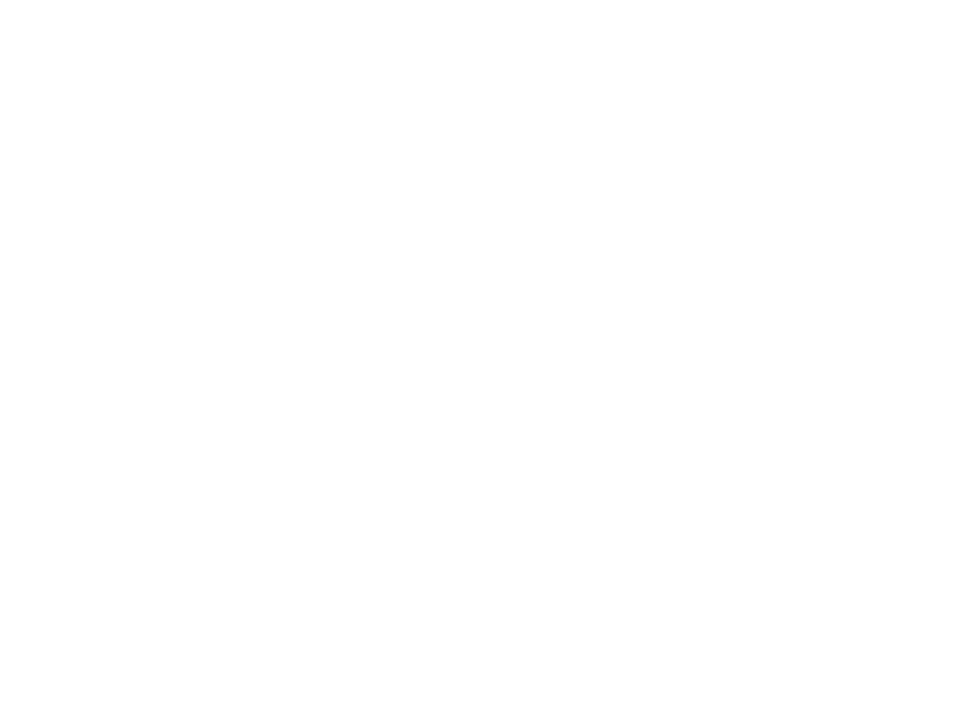
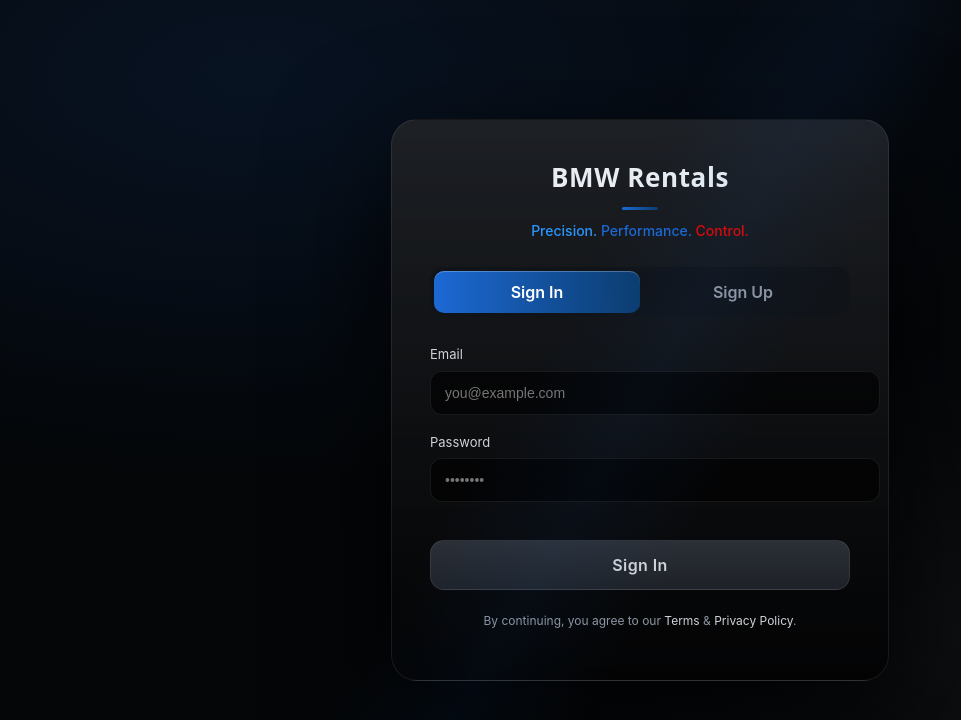
Before and after one commit to Rakanmaj/bmw-rental-client, a React (Vite) app: page /auth in a window 1280 px wide. Before the commit this address had no page. Shown: the top 720 px of the page, without its empty margins (0-961 px from the left). Built offline with nearby package versions, Linux system fonts and the light colour scheme.

Commit message:
Add authentication flow UI and route guards

```diff
--- a/src/App.jsx
+++ b/src/App.jsx
@@ -12,6 +12,8 @@
 import About from "./components/About";
 import Reservations from "./components/Reservations";
 import Admin from "./components/Admin";
+import Auth from "./components/Auth";
+import RequireAuth from "./components/RequireAuth";
 
 function App() {
   const [selectedCar, setSelectedCar] = useState(null);
@@ -97,6 +99,11 @@
     setSelectedCar(car);
   };
 
+  const handleLogin = (userData) => {
+    setUserDetails(userData);
+    localStorage.setItem("user", JSON.stringify(userData));
+  };
+
   const handleLogout = () => {
     localStorage.removeItem("user");
     setUserDetails({
@@ -139,9 +146,7 @@
   const handleUpdateReservationStatus = (id, status, note) => {
     setAdminReservations((prev) =>
       prev.map((r) =>
-        r.reservation_id === id
-          ? { ...r, status, admin_note: note }
-          : r
+        r.reservation_id === id ? { ...r, status, admin_note: note } : r
       )
     );
   };
@@ -149,6 +154,8 @@
   return (
     <BrowserRouter>
       <Routes>
+        <Route path="/auth" element={<Auth onLogin={handleLogin} />} />
+
         <Route
           path="/"
           element={
@@ -176,41 +183,48 @@
         <Route
           path="/reserve/:carId"
           element={
+            <RequireAuth>
               <Reservation
                 selectedCar={selectedCar}
                 datesData={datesData}
                 onSaveDates={setDatesData}
               />
+            </RequireAuth>
           }
         />
 
         <Route
           path="/details"
           element={
+            <RequireAuth>
               <Details
                 selectedCar={selectedCar}
                 datesData={datesData}
                 userData={userDetails}
                 onSaveUserDetails={setUserDetails}
               />
+            </RequireAuth>
           }
         />
 
         <Route
           path="/confirm"
           element={
+            <RequireAuth>
               <Confirm
                 selectedCar={selectedCar}
                 datesData={datesData}
                 userDetails={userDetails}
                 onCreateReservation={handleCreateReservation}
               />
+            </RequireAuth>
           }
         />
 
         <Route
           path="/reservations"
           element={
+            <RequireAuth>
               <>
                 <Navbar user={userDetails} onLogout={handleLogout} />
                 <Reservations
@@ -219,6 +233,7 @@
                 />
                 <Footer />
               </>
+            </RequireAuth>
           }
         />
 
@@ -236,6 +251,7 @@
         <Route
           path="/admin"
           element={
+            <RequireAuth>
               <>
                 <Navbar user={userDetails} onLogout={handleLogout} />
                 {userDetails.role === "admin" ? (
@@ -248,6 +264,7 @@
                 )}
                 <Footer />
               </>
+            </RequireAuth>
           }
         />
       </Routes>
--- /dev/null
+++ b/src/components/Auth.jsx
@@ -0,0 +1,139 @@
+import { useState } from "react";
+import axios from "axios";
+import { useNavigate } from "react-router-dom";  // Import useNavigate from react-router-dom
+import "../styles/auth.css";
+
+function Auth({ onLogin }) {
+  const [mode, setMode] = useState("signin");
+  const [email, setEmail] = useState("");
+  const [password, setPassword] = useState("");
+  const [fullName, setFullName] = useState("");
+  const [phone, setPhone] = useState("");
+
+  const navigate = useNavigate();  // Initialize useNavigate hook
+
+  const handleLogin = async (e) => {
+    e.preventDefault();
+    try {
+      const res = await axios.post("http://localhost:3000/api/auth/login", { email, password });
+      // On success, store user data in localStorage
+      localStorage.setItem("user", JSON.stringify(res.data.user));
+      onLogin(res.data.user);  // Call the onLogin function passed from the parent component
+
+      // Redirect to the home page after successful login
+      navigate("/");  // This will redirect the user to the home page
+    } catch (error) {
+      alert(error.response?.data?.message || "Login failed");
+    }
+  };
+
+  const handleSignUp = async (e) => {
+    e.preventDefault();
+    try {
+      const res = await axios.post("http://localhost:3000/api/auth/signup", {
+        full_name: fullName,
+        email,
+        phone,
+        password,
+      });
+      // On success, store user data in localStorage and log in the user
+      localStorage.setItem("user", JSON.stringify(res.data.user));
+      onLogin(res.data.user);  // Automatically log in the user after signup
+
+      // Redirect to the home page after successful sign-up
+      navigate("/");  // This will redirect the user to the home page
+    } catch (error) {
+      alert(error.response?.data?.message || "Sign-up failed");
+    }
+  };
+
+  return (
+    <div className="auth-page">
+      <div className="auth-card">
+        {/* BRAND */}
+        <div className="auth-brand">
+          <h1>BMW Rentals</h1>
+          <p><span id="Blue">Precision. </span><span id="dark-blue">Performance. </span><span id="red">Control. </span></p>
+        </div>
+
+        {/* TOGGLE */}
+        <div className="auth-toggle">
+          <button className={mode === "signin" ? "active" : ""} onClick={() => setMode("signin")}>
+            Sign In
+          </button>
+          <button className={mode === "signup" ? "active" : ""} onClick={() => setMode("signup")}>
+            Sign Up
+          </button>
+        </div>
+
+        {/* FORM */}
+        <form>
+          {mode === "signup" && (
+            <div className="auth-field">
+              <label>Full Name</label>
+              <input
+                type="text"
+                placeholder="John Doe"
+                value={fullName}
+                onChange={(e) => setFullName(e.target.value)}
+              />
+            </div>
+          )}
+
+          <div className="auth-field">
+            <label>Email</label>
+            <input
+              type="email"
+              placeholder="you@example.com"
+              value={email}
+              onChange={(e) => setEmail(e.target.value)}
+            />
+          </div>
+
+          <div className="auth-field">
+            <label>Password</label>
+            <input
+              type="password"
+              placeholder="••••••••"
+              value={password}
+              onChange={(e) => setPassword(e.target.value)}
+            />
+          </div>
+
+          {mode === "signup" && (
+            <div className="auth-field">
+              <label>Confirm Password</label>
+              <input
+                type="password"
+                placeholder="••••••••"
+              />
+            </div>
+          )}
+
+          {mode === "signup" && (
+            <div className="auth-field">
+              <label>Phone</label>
+              <input
+                type="text"
+                placeholder="Your phone number"
+                value={phone}
+                onChange={(e) => setPhone(e.target.value)}
+              />
+            </div>
+          )}
+
+          <button type="submit" className="auth-submit" onClick={mode === "signin" ? handleLogin : handleSignUp}>
+            {mode === "signin" ? "Sign In" : "Create Account"}
+          </button>
+        </form>
+
+        {/* FOOTER */}
+        <p className="auth-footer">
+          By continuing, you agree to our <span>Terms</span> & <span>Privacy Policy</span>.
+        </p>
+      </div>
+    </div>
+  );
+}
+
+export default Auth;
--- /dev/null
+++ b/src/styles/auth.css
@@ -0,0 +1,241 @@
+:root {
+  /* BMW Core */
+  --bmw-blue: #1c69d4;
+  --bmw-dark-blue: #0b3c6d;
+  --bmw-m-red: #e10600;
+
+  /* Neutral Luxury */
+  --bmw-black: #0b0d10;
+  --bmw-charcoal: #14171c;
+  --bmw-graphite: #1c2128;
+  --bmw-steel: #8f96a3;
+  --bmw-silver: #cfd3d8;
+
+  --bmw-border: rgba(255,255,255,0.08);
+}
+
+/* ================================
+   PAGE BASE
+================================ */
+.auth-page {
+  height: 100vh;
+  display: grid;
+  place-items: center;
+  background:
+    radial-gradient(800px 400px at 20% 10%, rgba(28,105,212,0.12), transparent),
+    radial-gradient(600px 300px at 80% 80%, rgba(255,255,255,0.04), transparent),
+    linear-gradient(180deg, #05070a, #030507);
+  color: #e7edf3;
+  overflow: hidden;
+  position: relative;
+  isolation: isolate;
+}
+
+.auth-page::before {
+  content: "";
+  position: absolute;
+  inset: -25%;
+  background:
+    linear-gradient(
+      120deg,
+      transparent 45%,
+      rgba(28,105,212,0.06),
+      transparent 55%
+    );
+  animation: bgMove 45s linear infinite;
+  pointer-events: none;
+}
+
+
+#Blue {
+  color: #2996ff;
+  font-weight: 500;
+}
+
+#dark-blue {
+  color: #1c69d4;
+  font-weight: 500;
+}
+
+#red {
+  color: #e10600;
+  font-weight: 500;
+}
+
+@keyframes bmwFlow {
+  0% { transform: translateX(0); }
+  50% { transform: translateX(-6%); }
+  100% { transform: translateX(0); }
+}
+
+/* ================================
+   CARD
+================================ */
+.auth-card {
+  width: 420px;
+  padding: 38px;
+  border-radius: 26px;
+  background:
+    linear-gradient(180deg, rgba(255,255,255,0.04), rgba(0,0,0,0.75)),
+    linear-gradient(180deg, var(--bmw-charcoal), var(--bmw-black));
+  border: 1px solid var(--bmw-border);
+  box-shadow: 0 40px 120px rgba(0,0,0,0.85);
+  animation: cardEnter 0.6s cubic-bezier(0.22, 1, 0.36, 1);
+}
+
+@keyframes cardEnter {
+  from {
+    opacity: 0;
+    transform: translateY(24px) scale(0.98);
+  }
+  to {
+    opacity: 1;
+    transform: translateY(0) scale(1);
+  }
+}
+
+/* ================================
+   BRAND
+================================ */
+.auth-brand {
+  text-align: center;
+  margin-bottom: 26px;
+}
+
+.auth-brand h1 {
+  font-size: 26px;
+  font-weight: 800;
+  letter-spacing: 0.6px;
+}
+
+.auth-brand h1::after {
+  content: "";
+  display: block;
+  width: 36px;
+  height: 3px;
+  margin: 10px auto 0;
+  background: linear-gradient(
+    90deg,
+    var(--bmw-blue),
+    var(--bmw-dark-blue)
+  );
+  border-radius: 4px;
+}
+
+.auth-brand p {
+  font-size: 14px;
+  color: var(--bmw-steel);
+  margin-top: 10px;
+}
+
+/* ================================
+   TOGGLE (BMW M TOUCH)
+================================ */
+.auth-toggle {
+  display: flex;
+  background: #101318;
+  border-radius: 14px;
+  padding: 4px;
+  margin-bottom: 28px;
+}
+
+.auth-toggle button {
+  flex: 1;
+  border: none;
+  background: transparent;
+  color: var(--bmw-steel);
+  padding: 11px;
+  border-radius: 10px;
+  font-weight: 600;
+  cursor: pointer;
+  transition: all 0.25s ease;
+}
+
+.auth-toggle button.active {
+  background:
+    linear-gradient(
+      90deg,
+      var(--bmw-blue),
+      var(--bmw-dark-blue)
+    );
+  color: white;
+  box-shadow: inset 0 1px 0 rgba(255,255,255,0.25);
+}
+
+/* ================================
+   INPUTS
+================================ */
+.auth-field {
+  margin-bottom: 18px;
+}
+
+.auth-field label {
+  font-size: 13px;
+  color: var(--bmw-silver);
+  margin-bottom: 6px;
+  display: block;
+}
+
+.auth-field input {
+  width: 100%;
+  padding: 13px 14px;
+  border-radius: 12px;
+  background: rgba(0,0,0,0.65);
+  border: 1px solid var(--bmw-border);
+  color: white;
+  font-size: 14px;
+  transition: all 0.25s ease;
+}
+
+.auth-field input:focus {
+  outline: none;
+  border-color: var(--bmw-blue);
+  box-shadow: 0 0 0 2px rgba(28,105,212,0.25);
+}
+
+/* ================================
+   BUTTON (MATTE, BMW STYLE)
+================================ */
+.auth-submit {
+  width: 100%;
+  margin-top: 20px;
+  padding: 14px;
+  border-radius: 14px;
+  border: 1px solid var(--bmw-border);
+  background: linear-gradient(180deg, #2b2f36, #1e2228);
+  color: var(--bmw-silver);
+  font-weight: 600;
+  letter-spacing: 0.4px;
+  cursor: pointer;
+  transition: all 0.25s ease;
+}
+
+.auth-submit:hover {
+  border-color: var(--bmw-blue);
+  box-shadow: 0 18px 40px rgba(28,105,212,0.25);
+  transform: translateY(-1px);
+}
+
+/* ================================
+   FOOTER
+================================ */
+.auth-footer {
+  text-align: center;
+  font-size: 12px;
+  color: var(--bmw-steel);
+  margin-top: 22px;
+}
+
+.auth-footer span {
+  color: var(--bmw-silver);
+}
+
+/* ================================
+   RESPONSIVE
+================================ */
+@media (max-width: 480px) {
+  .auth-card {
+    width: 90%;
+    padding: 28px;
+  }
+}
```
Lines whose indentation alone changed are shown as unchanged.
